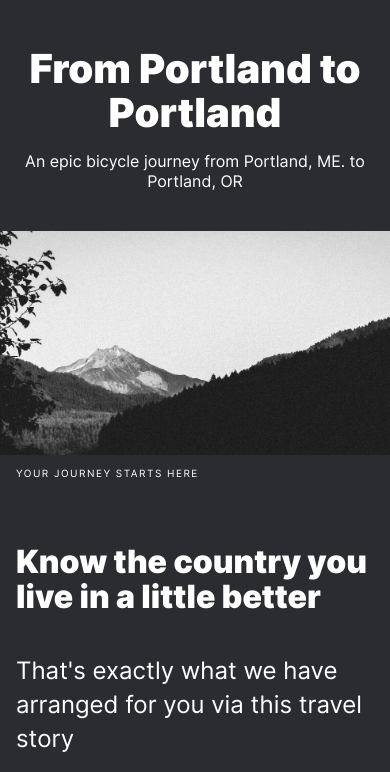
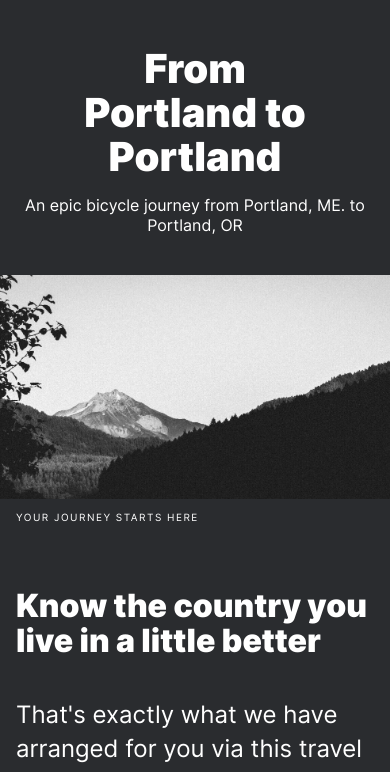
Before and after one commit to deserie-dev/web_project_3, a plain HTML site: page index.html in a window 390 px wide. Shown: the part 59-831 px from the top of the page. Drawn offline with Linux system fonts and the light colour scheme.

```diff
--- a/blocks/lead/__subtitle/lead__subtitle.css
+++ b/blocks/lead/__subtitle/lead__subtitle.css
@@ -20,7 +20,8 @@
 
 @media screen and (max-width: 768px) {
   .lead__subtitle {
-    width: calc(100% - 148px);
+    /*width: calc(100% - 148px);*/
+    width: calc(100% * (620 / 768));
   }
 }
 
--- a/blocks/lead/__title/lead__title.css
+++ b/blocks/lead/__title/lead__title.css
@@ -1,5 +1,5 @@
 .lead__title {
-  max-width: 720px;
+  width: 720px;
   margin-top: 0px;
   margin-bottom: 32px;
   margin-left: auto;
@@ -15,15 +15,19 @@
 
 @media screen and (max-width: 768px) {
   .lead__title {
-    width: calc(100% - 48px);
+    /*width: calc(100% - 48px);*/
+    margin-bottom: 16px;
+    width: calc(100% * (720 / 768));
   }
 }
 
 @media screen and (max-width: 425px) {
   .lead__title {
-    width: calc(100% - 32px);
+    /*width: calc(100% - 32px);*/
     font-size: 40px;
     line-height: 44px;
-    margin-bottom: 16px;
+    width: 288px;
+    width: calc(100% * (288 / 425));
+    /*margin-bottom: 16px;*/
   }
 }
--- a/blocks/lead/lead.css
+++ b/blocks/lead/lead.css
@@ -5,7 +5,7 @@
 
 .lead {
   max-width: 984px;
-  width: calc(100% - 296px);
+  width: calc(100% * (984 / 1280));
   text-align: center;
   margin: 58px auto 0px auto;
   padding: 0px;
@@ -13,7 +13,7 @@
 
 @media screen and (max-width: 1024px) {
   .lead {
-    width: calc(100% - 96px);
+    width: calc(100% * (928 / 1024));
     margin-top: 50px;
     /*padding: 0px 48px 0px 48px;*/
   }
```
Also changed, not shown: images/pkr-1.png (added), images/pkr-2.png (added), 3 other files.
